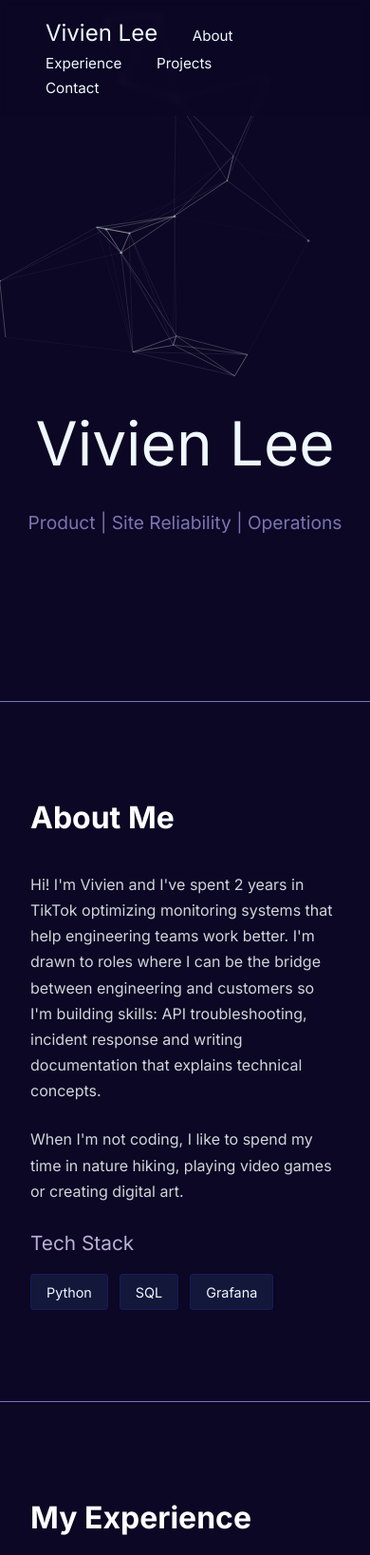
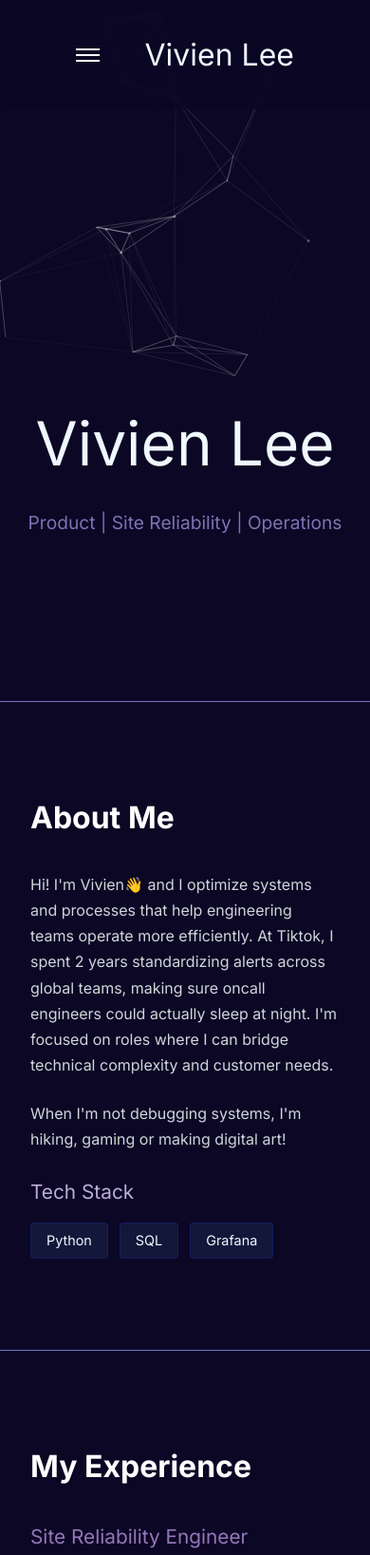
Before and after one commit to vivienlee01/vivienlee01.github.io, a website: page index.html in a window 390 px wide. Shown: the top 1637 px of the page at 95% size. Drawn offline with Linux system fonts and the light colour scheme.

Commit message:
adding hamburger icon, responsiveness and fixing about me

```diff
--- a/index.html
+++ b/index.html
@@ -19,12 +19,25 @@
   <body>
     <header>
       <nav>
-        <a href="index.html" class="brand">Vivien Lee</a>
-        <a href="#about">About</a>
-        <a href="#experience">Experience</a>
-        <a href="#projects">Projects</a>
-        <!-- <a href="blog.html">Blog</a> -->
-        <a href="#contact">Contact</a>
+        <div class="nav-container">
+          <a href="#" class="brand">Vivien Lee</a>
+          <button
+            class="nav-toggle"
+            id="navToggle"
+            aria-label="Toggle navigation"
+          >
+            <span></span>
+            <span></span>
+            <span></span>
+          </button>
+          <div class="nav-links" id="navLinks">
+            <a href="#about">About</a>
+            <a href="#experience">Experience</a>
+            <a href="#projects">Projects</a>
+            <!-- <a href="blog.html">Blog</a> -->
+            <a href="#contact">Contact</a>
+          </div>
+        </div>
       </nav>
     </header>
 
@@ -40,15 +53,15 @@
     <section id="about">
       <h2>About Me</h2>
       <p>
-        Hi! I'm Vivien and I've spent 2 years in TikTok optimizing monitoring
-        systems that help engineering teams work better. I'm drawn to roles
-        where I can be the bridge between engineering and customers so I'm
-        building skills: API troubleshooting, incident response and writing
-        documentation that explains technical concepts.
+        Hi! I'm Vivien👋 and I optimize systems and processes that help
+        engineering teams operate more efficiently. At Tiktok, I spent 2 years
+        standardizing alerts across global teams, making sure oncall engineers
+        could actually sleep at night. I'm focused on roles where I can bridge
+        technical complexity and customer needs.
       </p>
       <p>
-        When I'm not coding, I like to spend my time in nature hiking, playing
-        video games or creating digital art.
+        When I'm not debugging systems, I'm hiking, gaming or making digital
+        art!
       </p>
       <h3>Tech Stack</h3>
       <div class="tech-tags">
@@ -159,6 +172,23 @@
     <script src="js/particles.js"></script>
     <script src="app.js"></script>
 
+    <script>
+      // Mobile navigation toggle
+      const navToggle = document.getElementById("navToggle")
+      const navLinks = document.getElementById("navLinks")
+
+      navToggle.addEventListener("click", () => {
+        navLinks.classList.toggle("active")
+      })
+
+      // Close menu when clicking a link
+      navLinks.querySelectorAll("a").forEach((link) => {
+        link.addEventListener("click", () => {
+          navLinks.classList.remove("active")
+        })
+      })
+    </script>
+
     <footer>
       <div class="footer-content">
         <p>Built with HTML, CSS and vanilla JS ☕</p>
--- a/style.css
+++ b/style.css
@@ -32,20 +32,101 @@ nav {
   z-index: 100;
 }
 
-nav a {
+.nav-container {
+  max-width: 1200px;
+  margin: 0 auto;
+  padding: 1rem 2rem;
+  display: flex;
+  justify-content: space-between;
+  align-items: center;
+}
+
+.nav-logo {
+  color: #fff;
+  text-decoration: none;
+  font-weight: 600;
+  font-size: 1.1rem;
+}
+
+.nav-toggle {
+  display: none;
+  background: none;
+  border: none;
+  cursor: pointer;
+  flex-direction: column;
+  gap: 4px;
+}
+
+.nav-toggle span {
+  width: 25px;
+  height: 2px;
+  background: #fff;
+  transition: all 0.3s;
+}
+
+.nav-links {
+  display: flex;
+  gap: 2rem;
+}
+
+.nav-links a {
   color: aliceblue;
-  margin-right: 2rem;
+  text-decoration: none;
   font-size: 0.95rem;
   transition: color 0.2s;
-  text-decoration: none;
 }
 
-nav a.brand {
-  font-size: 1.5rem;
+.nav-links a:hover {
+  color: #7e73b4;
 }
 
-a:hover {
-  color: #7e73b4;
+.brand {
+  color: aliceblue;
+  text-decoration: none;
+  font-size: 2rem;
+}
+
+/* ===== MOBILE STYLES ===== */
+@media (max-width: 768px) {
+  .nav-toggle {
+    display: flex;
+  }
+
+  .nav-links {
+    position: fixed;
+    top: 60px;
+    left: 0;
+    right: 0;
+    background: rgba(10, 10, 10, 0.98);
+    flex-direction: column;
+    gap: 0;
+    padding: 1rem 0;
+    transform: translateY(-100%);
+    opacity: 0;
+    visibility: hidden;
+    transition: all 0.3s ease;
+    border-bottom: 1px solid #1f1f1f;
+  }
+
+  .nav-links.active {
+    transform: translateY(0);
+    opacity: 1;
+    visibility: visible;
+  }
+
+  .nav-links a {
+    padding: 1rem 2rem;
+    border-bottom: 1px solid #1f1f1f;
+  }
+
+  .nav-links a:last-child {
+    border-bottom: none;
+  }
+
+  .nav-toggle {
+    order: -1; /* move hamburger before brand */
+    margin-right: 1rem; /* spacing between hamburger and brand */
+  }
 }
 
 /* ==== Paricles ==== */
```
